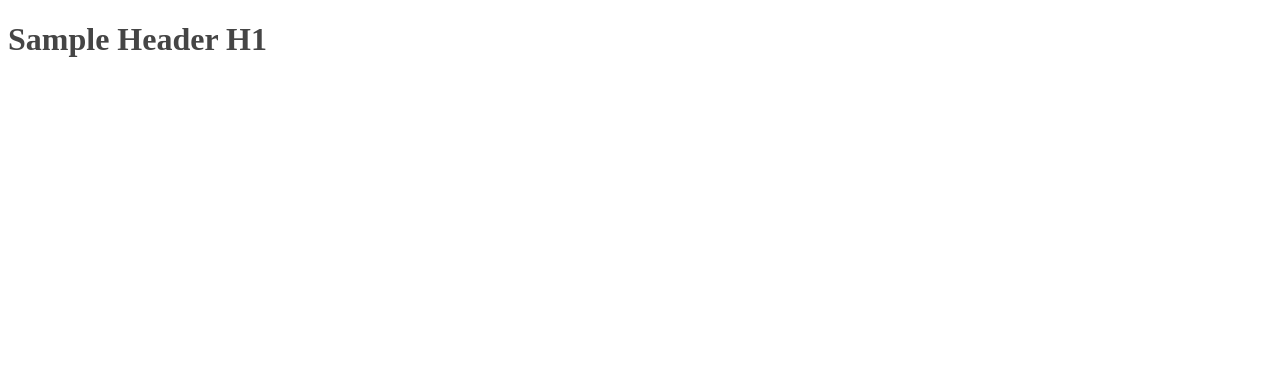
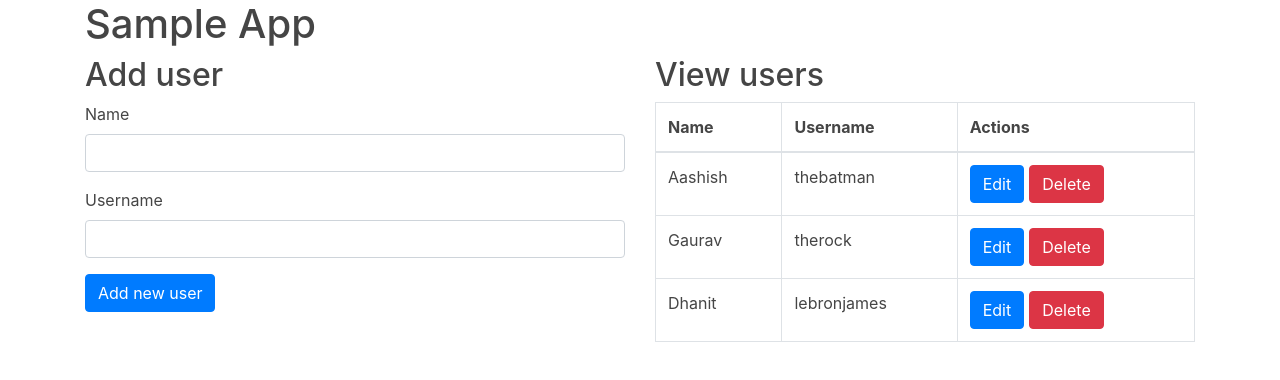
Before and after one commit to ramanamatya/react-template, a React app: page / in a window 1280 px wide. Shown: the top 380 px of the page. Built offline with nearby package versions, Linux system fonts and the light colour scheme.

Commit message:
sample crud app

```diff
--- a/index.html
+++ b/index.html
@@ -2,6 +2,12 @@
 <html>
   <head>
     <title>React Template</title>
+    <link rel="stylesheet" href="https://maxcdn.bootstrapcdn.com/bootstrap/4.0.0/css/bootstrap.min.css" integrity="sha384-Gn5384xqQ1aoWXA+058RXPxPg6fy4IWvTNh0E263XmFcJlSAwiGgFAW/dAiS6JXm" crossorigin="anonymous">
+    <style>
+      button+button {
+        margin-left: 5px;
+      }
+    </style>
   </head>
   <body>
     <div id="app" class="app-class"></div>
--- /dev/null
+++ b/src/component/App.js
@@ -0,0 +1,70 @@
+import React, { useState, Fragment } from 'react';
+import AddUserForm from './forms/AddUserForm';
+import EditUserForm from './forms/EditUserForm';
+import UserTable from './tables/UserTable';
+
+const App = () => {
+  const usersData = [
+    { id: 1, name: 'Aashish', username: 'thebatman' },
+    { id: 2, name: 'Gaurav', username: 'therock' },
+    { id: 3, name: 'Dhanit', username: 'lebronjames' },
+  ];
+
+  const initialFormState = { id: null, name: '', username: '' };
+
+  const [users, setUsers] = useState(usersData);
+  const [currentUser, setCurrentUser] = useState(initialFormState);
+  const [editing, setEditing] = useState(false);
+
+  const addUser = (user) => {
+    user.id = users.length + 1;
+    setUsers([...users, user]);
+  };
+
+  const deleteUser = (id) => {
+    setEditing(false);
+    setUsers(users.filter(user => user.id !== id));
+  };
+
+  const updateUser = (id, updatedUser) => {
+    setEditing(false);
+    setUsers(users.map(user => (user.id === id ? updatedUser : user)));
+  };
+
+  const editRow = (user) => {
+    setEditing(true);
+    setCurrentUser({ id: user.id, name: user.name, username: user.username });
+  };
+
+  return (
+    <div className="container">
+      <h1>Sample App</h1>
+      <div className="row">
+        <div className="col-6">
+          {editing ? (
+            <Fragment>
+              <h2>Edit user</h2>
+              <EditUserForm
+                editing={editing}
+                setEditing={setEditing}
+                currentUser={currentUser}
+                updateUser={updateUser}
+              />
+            </Fragment>
+        ) : (
+          <Fragment>
+            <h2>Add user</h2>
+            <AddUserForm addUser={addUser} />
+          </Fragment>
+          )}
+        </div>
+        <div className="col-6">
+          <h2>View users</h2>
+          <UserTable users={users} editRow={editRow} deleteUser={deleteUser} />
+        </div>
+      </div>
+    </div>
+  );
+};
+
+export default App;
--- a/src/component/App.jsx
+++ /dev/null
@@ -1,5 +0,0 @@
-import React from 'react';
-
-const App = () => <h1>Sample Header H1</h1>;
-
-export default App;
--- /dev/null
+++ b/src/component/forms/AddUserForm.js
@@ -0,0 +1,39 @@
+import React, { useState } from 'react';
+import PropTypes from 'prop-types';
+
+const AddUserForm = (props) => {
+  const initialFormState = { id: null, name: '', username: '' };
+  const [user, setUser] = useState(initialFormState);
+
+  const handleInputChange = (event) => {
+    const { name, value } = event.target;
+    setUser({ ...user, [name]: value });
+  };
+
+  return (
+    <form
+      onSubmit={(event) => {
+        event.preventDefault();
+        if (!user.name || !user.username) return;
+        props.addUser(user);
+        setUser(initialFormState);
+      }}
+    >
+      <div className="form-group">
+        <label>Name</label>
+        <input type="text" className="form-control" name="name" value={user.name} onChange={handleInputChange} />
+      </div>
+      <div className="form-group">
+        <label>Username</label>
+        <input type="text" name="username" className="form-control" value={user.username} onChange={handleInputChange} />
+      </div>
+      <button className="btn btn-primary">Add new user</button>
+    </form>
+  );
+};
+
+export default AddUserForm;
+
+AddUserForm.propTypes = {
+  addUser: PropTypes.func,
+};
--- /dev/null
+++ b/src/component/forms/EditUserForm.js
@@ -0,0 +1,41 @@
+import React, { useState, useEffect } from 'react';
+
+const EditUserForm = (props) => {
+  const [user, setUser] = useState(props.currentUser);
+
+  useEffect(
+    () => {
+      setUser(props.currentUser);
+    },
+    [props],
+  );
+
+  const handleInputChange = (event) => {
+    const { name, value } = event.target;
+    setUser({ ...user, [name]: value });
+  };
+
+  return (
+    <form
+      onSubmit={(event) => {
+        event.preventDefault();
+        props.updateUser(user.id, user);
+      }}
+    >
+      <div className="form-group">
+        <label>Name</label>
+        <input type="text" className="form-control" name="name" value={user.name} onChange={handleInputChange} />
+      </div>
+      <div className="form-group">
+        <label>Username</label>
+        <input type="text" name="username" className="form-control" value={user.username} onChange={handleInputChange} />
+      </div>
+      <button className="btn btn-primary" >Update user</button>
+      <button onClick={() => props.setEditing(false)} className="btn btn-secondary">
+        Cancel
+      </button>
+    </form>
+  );
+};
+
+export default EditUserForm;
--- /dev/null
+++ b/src/component/tables/UserTable.js
@@ -0,0 +1,45 @@
+import React from 'react';
+
+const UserTable = props => (
+  <table className="table table-bordered">
+    <thead>
+      <tr>
+        <th>Name</th>
+        <th>Username</th>
+        <th>Actions</th>
+      </tr>
+    </thead>
+    <tbody>
+      {props.users.length > 0 ? (
+        props.users.map(user => (
+          <tr key={user.id}>
+            <td>{user.name}</td>
+            <td>{user.username}</td>
+            <td>
+              <button
+                onClick={() => {
+                  props.editRow(user);
+                }}
+                className="btn btn-primary"
+              >
+                Edit
+              </button>
+              <button
+                onClick={() => props.deleteUser(user.id)}
+                className="btn btn-danger"
+              >
+                Delete
+              </button>
+            </td>
+          </tr>
+        ))
+      ) : (
+        <tr>
+          <td colSpan={3}>No users</td>
+        </tr>
+      )}
+    </tbody>
+  </table>
+);
+
+export default UserTable;
--- a/src/index.jsx
+++ b/src/index.js
@@ -2,9 +2,9 @@
 import { render } from 'react-dom';
 import { Provider } from 'react-redux';
 import { Router, Route, IndexRoute, browserHistory } from 'react-router';
-import App from './component/App.jsx';
+import App from './component/App';
 import '../style/style.scss';
-import store from '../src/store';
+import store from './store';
 
 render(
   <Provider store={store}>
--- a/webpack.config.js
+++ b/webpack.config.js
@@ -7,7 +7,7 @@
 const env = process.env.NODE_ENV || 'development';
 
 module.exports = {
-  entry: `${APP_DIR}/index.jsx`,
+  entry: `${APP_DIR}/index.js`,
   output: {
     path: BUILD_DIR,
     filename: env === 'production' ? '[name].[chunkhash].js' : '[name].js',
```
